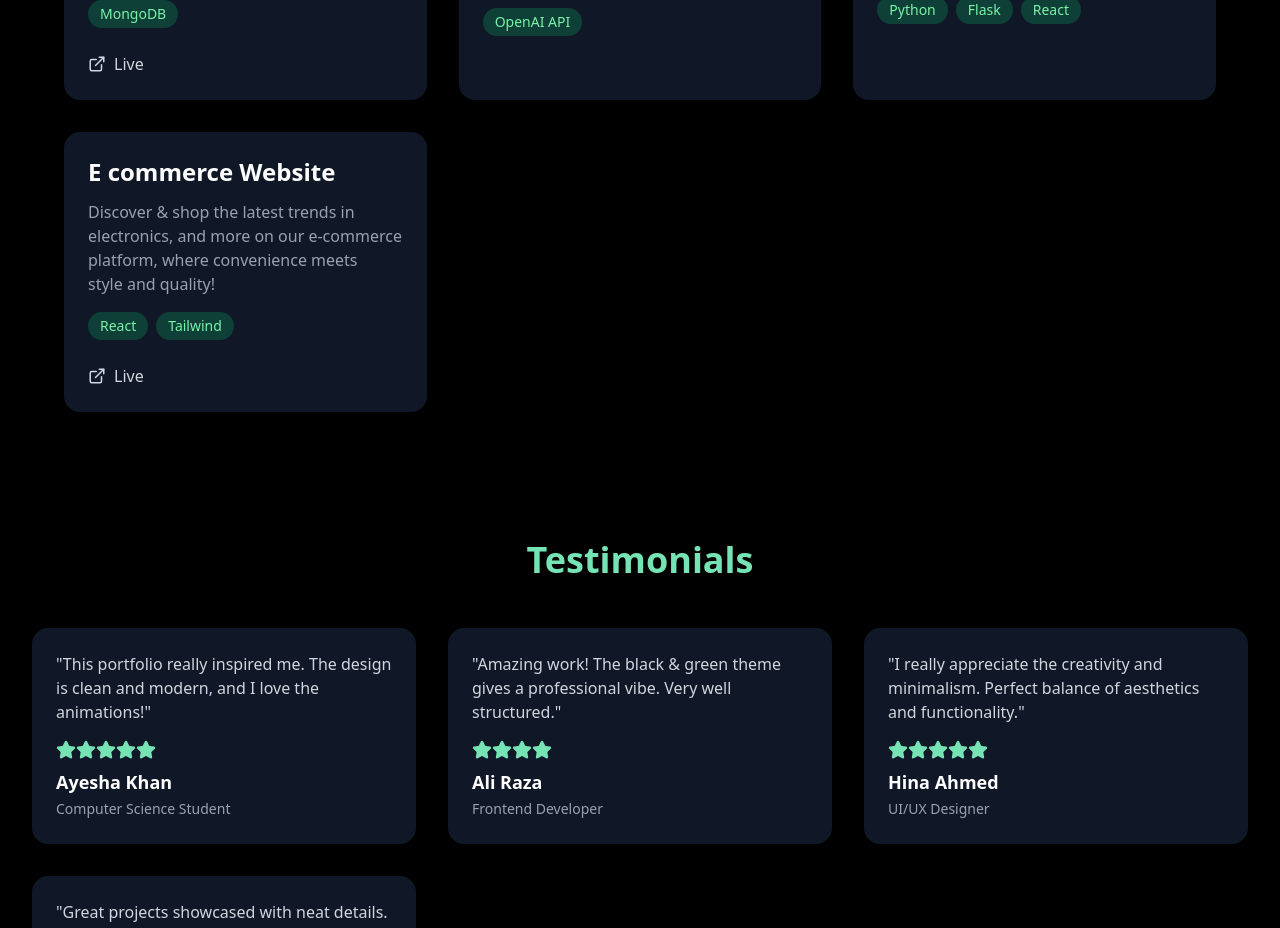
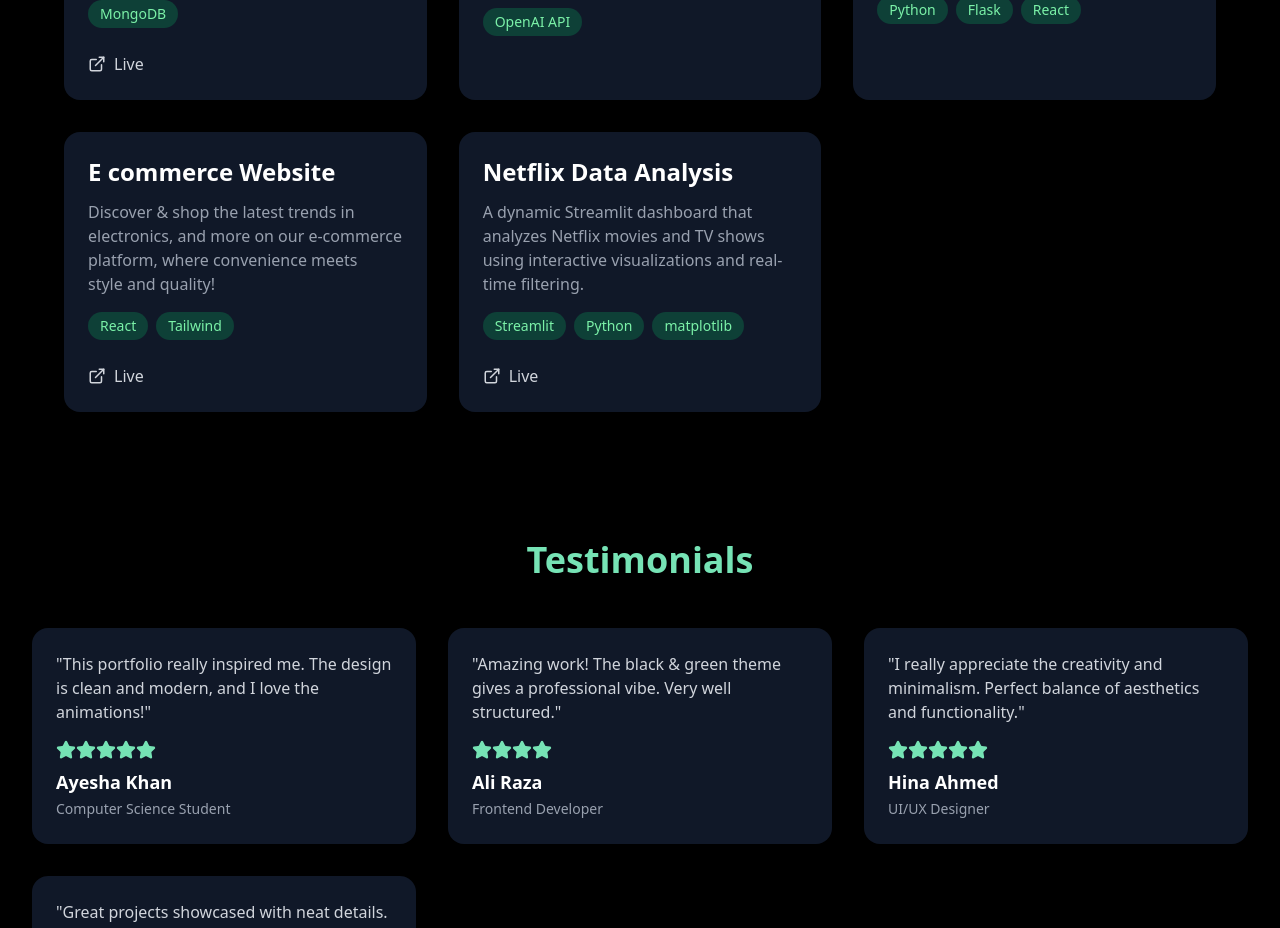
Before and after one commit to Reetesh27/Personal-Portfolio-Website, a React (Vite) app in the folder Reetesh_portfolio/: page / in a window 1280 px wide. Shown: the part 2680-3608 px from the top of the page. Built offline with nearby package versions, Linux system fonts and the light colour scheme.

Commit message:
Update project.jsx

```diff
--- a/Reetesh_portfolio/src/component/project.jsx
+++ b/Reetesh_portfolio/src/component/project.jsx
@@ -28,6 +28,13 @@ const projects = [
       "Discover & shop the latest trends in electronics, and more on our e-commerce platform, where convenience meets style and quality!",
     tech: ["React", "Tailwind"],
     demo: "https://web-project-ten-rho.vercel.app/",
+  },
+  {
+    title: "Netflix Data Analysis",
+    description:
+      "A dynamic Streamlit dashboard that analyzes Netflix movies and TV shows using interactive visualizations and real-time filtering.",
+    tech: ["Streamlit", "Python", "matplotlib"],
+    demo: "https://netflix-dashboard-app.streamlit.app/",
   },
 ];
 
```
